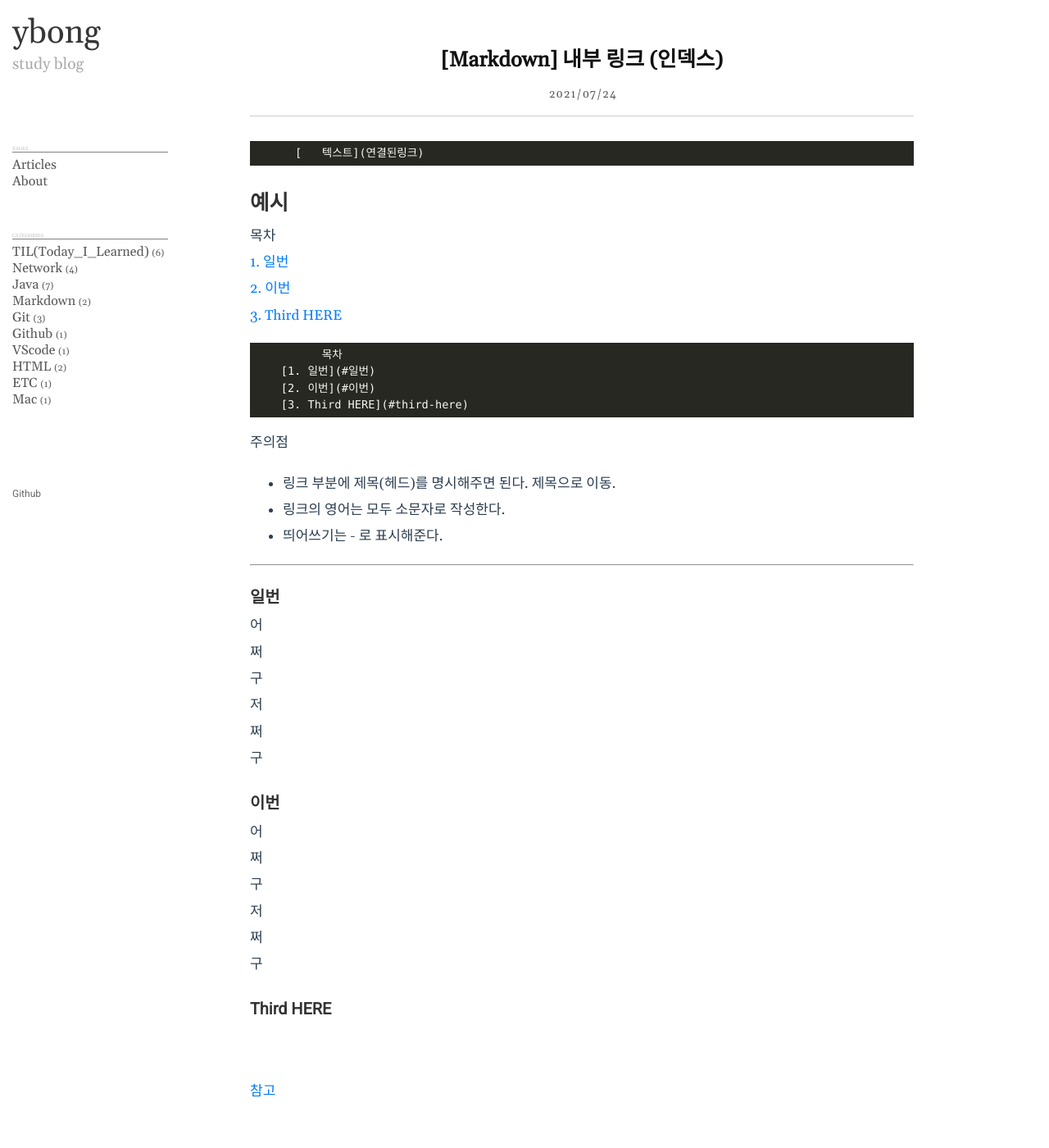
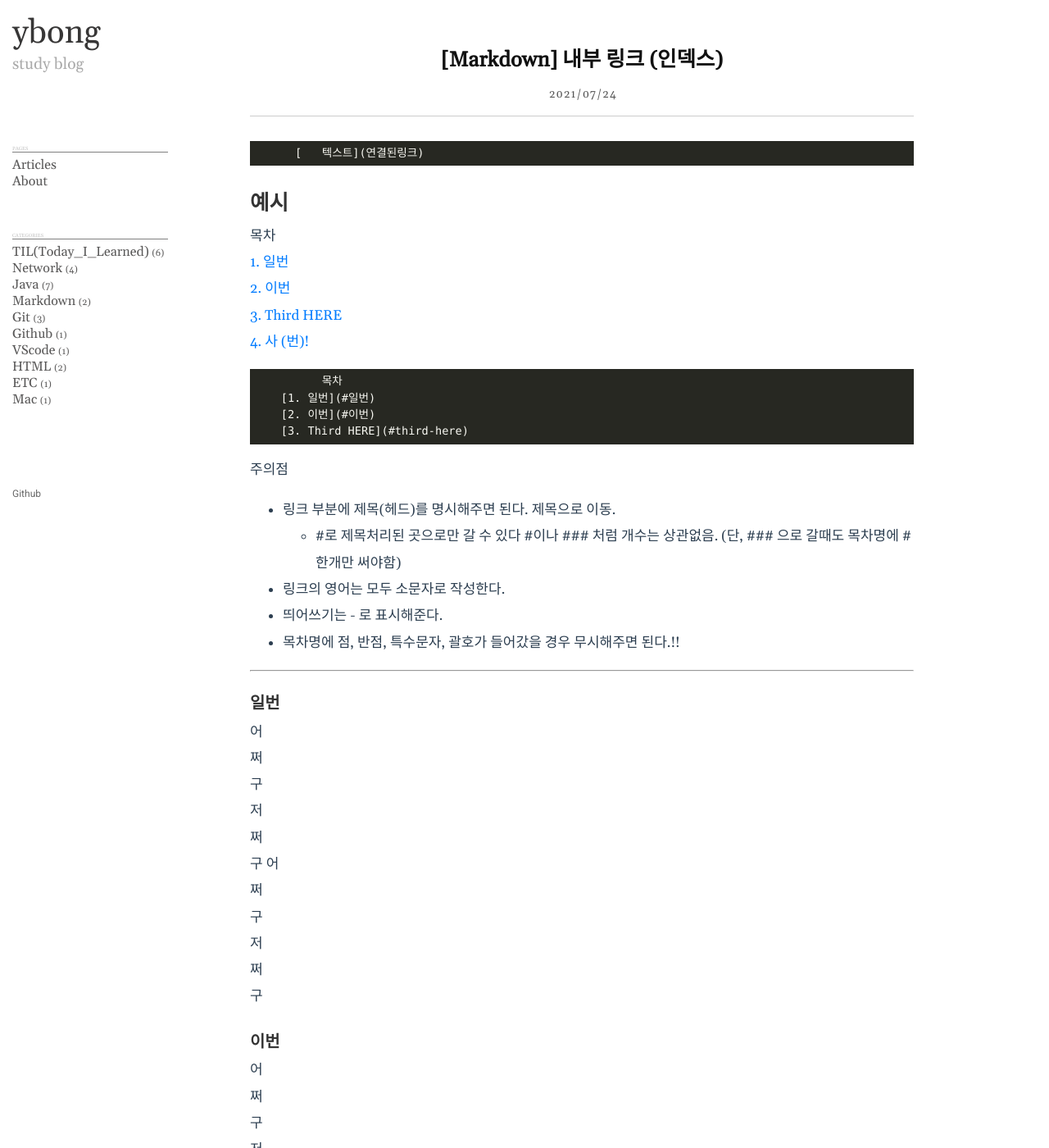
Before and after one commit to yeawonbong/yeawonbong.github.io, a Jekyll site: the page built from _posts/2021-07-24-[Markdown] 내부 링크 (인덱스).markdown, in a window 1280 px wide and 1400 px high. Shown: the whole window at 82% size. Built offline with Jekyll 4.4.1, drawn with Linux system fonts in a browser that asks for light colours; some of the changed text lies outside the part shown.

Commit message:
internal_link_study

````diff
--- a/_posts/2021-07-24-[Markdown] 내부 링크 (인덱스).markdown
+++ b/_posts/2021-07-24-[Markdown] 내부 링크 (인덱스).markdown
@@ -14,6 +14,7 @@ category: markdown
 [1. 일번](#일번)
 [2. 이번](#이번)
 [3. Third HERE](#third-here)
+[4. 사 (번)!](#사-번)
 
 ```
     목차
@@ -23,12 +24,20 @@ category: markdown
 ```
 주의점
 - 링크 부분에 제목(헤드)를 명시해주면 된다. 제목으로 이동.
+    - #로 제목처리된 곳으로만 갈 수 있다 #이나 ### 처럼 개수는 상관없음. (단, ### 으로 갈때도 목차명에 #한개만 써야함)
 - 링크의 영어는 모두 소문자로 작성한다.
 - 띄어쓰기는 - 로 표시해준다.
+- 목차명에 점, 반점, 특수문자, 괄호가 들어갔을 경우 무시해주면 된다.!!
 
 ---
 
 ### 일번
+어
+쩌
+구
+저
+쩌
+구
 어
 쩌
 구
@@ -42,7 +51,26 @@ category: markdown
 저
 쩌
 구
+어
+쩌
+구
+저
+쩌
+구
 ### Third HERE
+어
+쩌
+구
+저
+쩌
+구
+어
+쩌
+구
+저
+쩌
+구
+### 사 (번)!
 <br>
 <br>
 
````
Also changed, not shown: _posts/2021-07-24-[Java] G01~2. 자바 프로그래밍 시작하기.markdown (+4 -4 lines).
